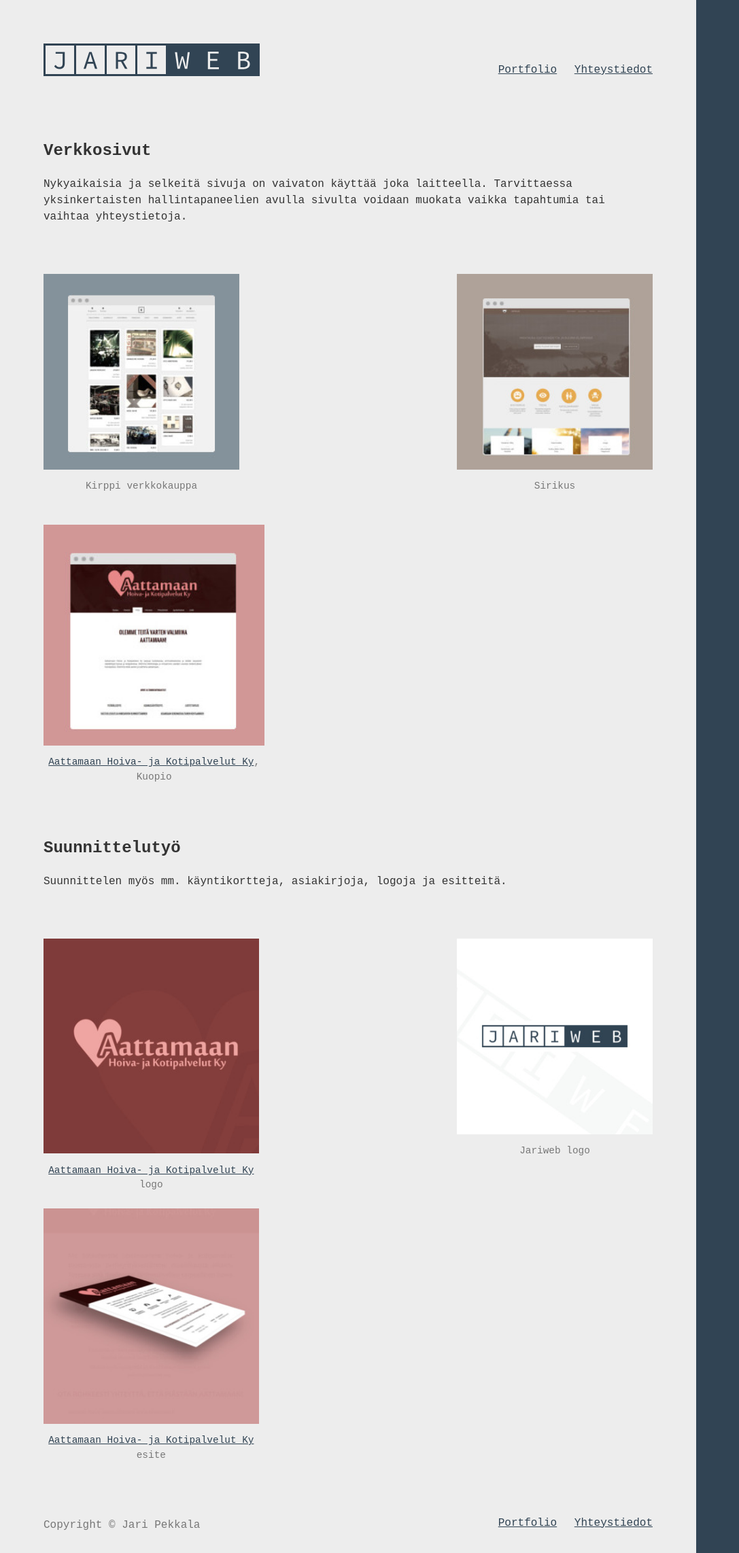
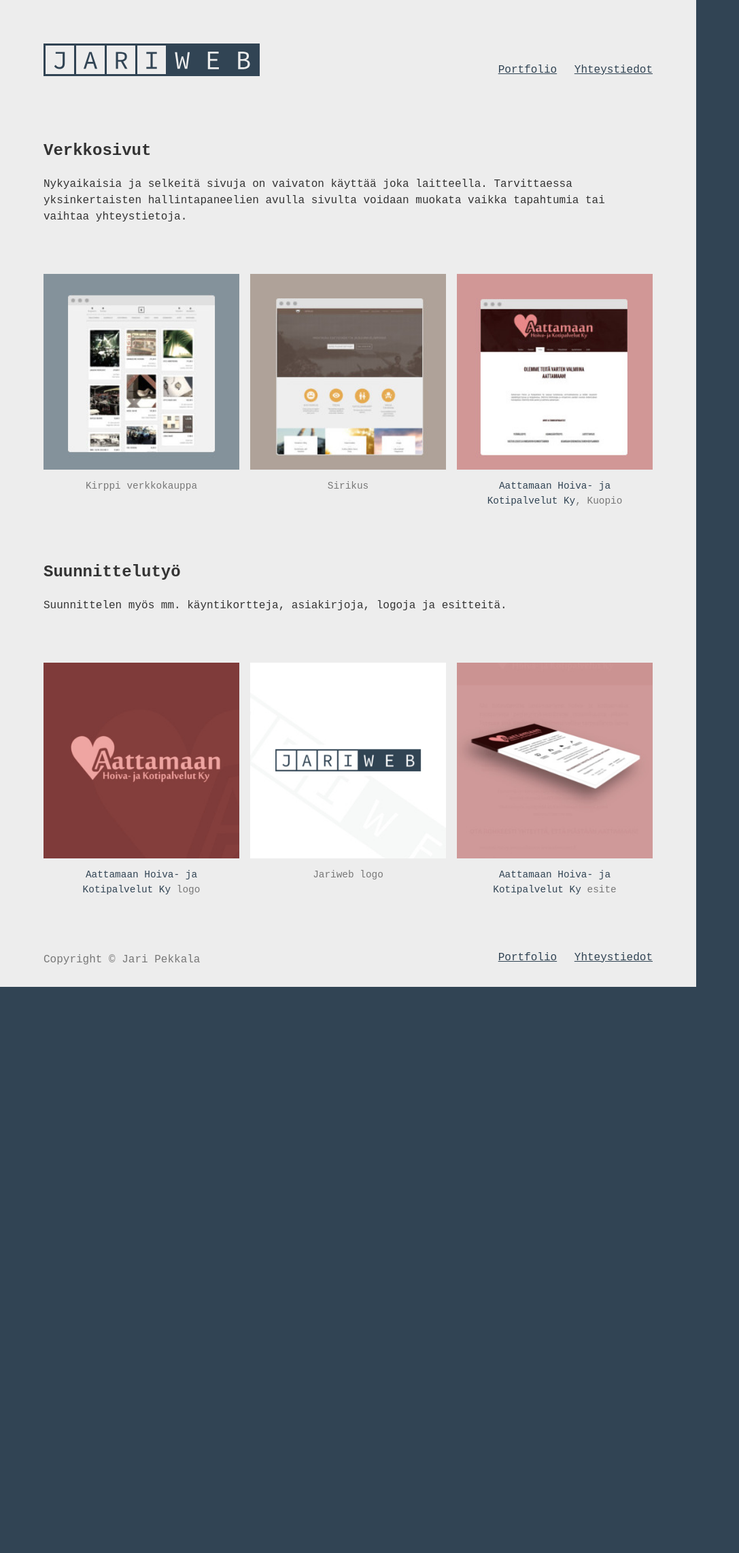
Before and after one commit to jariweb/jariweb.github.io, a Jekyll site: the page built from portfolio.html, in a window 1280 px wide. Shown: the whole page at 68% size, without its empty margins (0-1087 px from the left). Built offline with Jekyll 4.4.1, drawn with Linux system fonts in a browser that asks for light colours; after the commit the page ends 1452 px from its top, so only the background shows below that.

Commit message:
remove some default link styles in image descs

```diff
--- a/_sass/image.scss
+++ b/_sass/image.scss
@@ -53,5 +53,10 @@
         height: 4.5em;
         overflow: hidden;
         white-space: normal;
+
+        a {
+            text-decoration: none;
+            white-space: initial;
+        }
     }
 }
```
